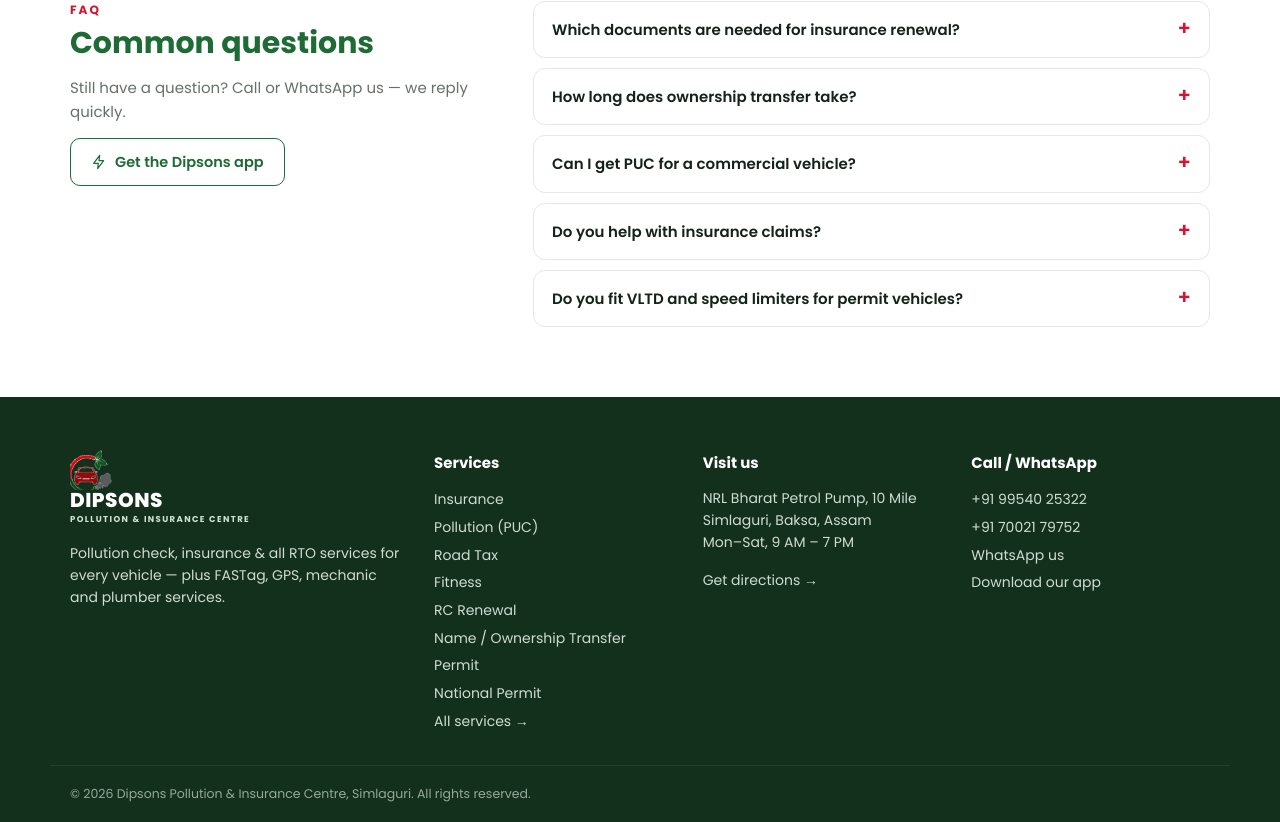
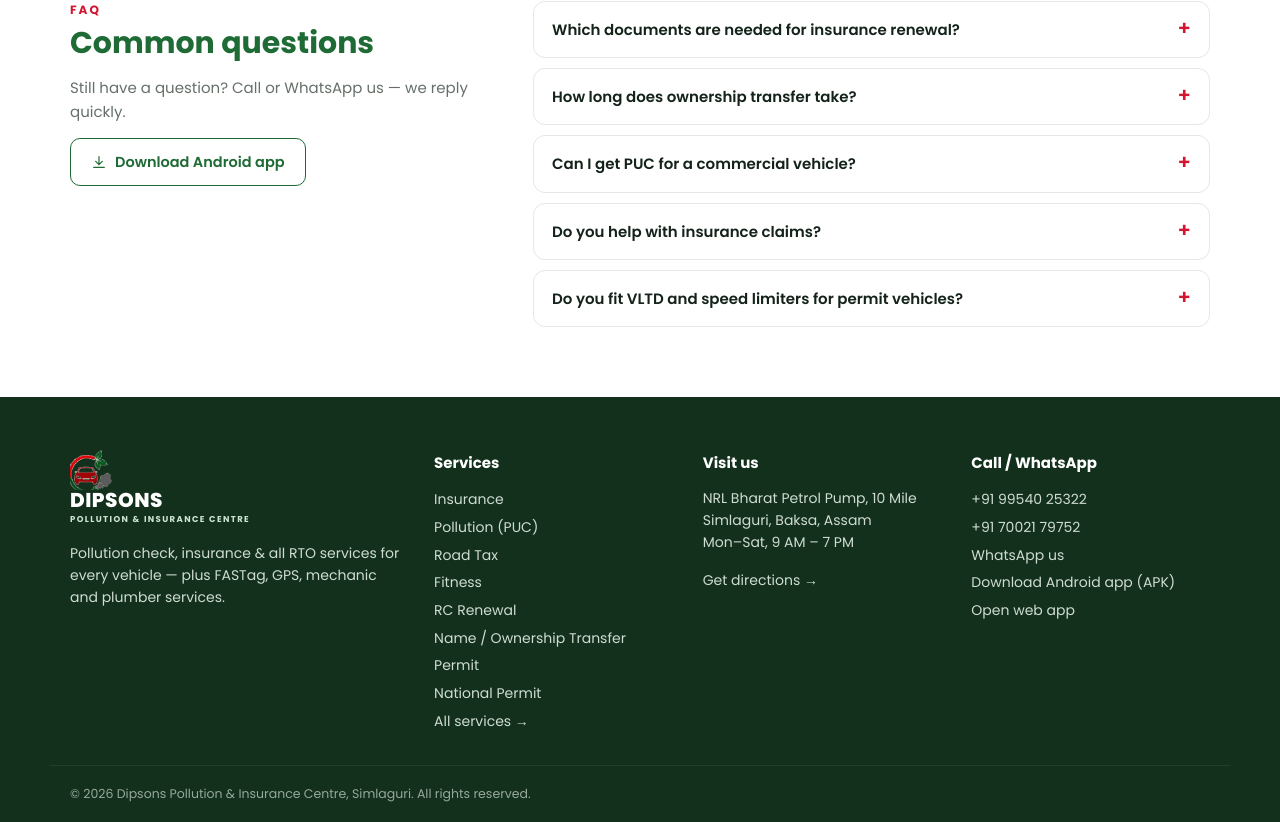
Before and after one commit to kameriyaharman/dipsons, a PHP site: page / in a window 1280 px wide. Shown: the part 3791-4613 px from the top of the page. Run offline with PHP 8.4, Linux system fonts and the light colour scheme; data that the repository does not hold is empty; some libraries are stand-ins or nearby versions.

Commit message:
Signed Android APK v1.0 + download links on website and app
Co-Authored-By: Claude Opus 5.5 <noreply@anthropic.com>
Claude-Session: https://claude.ai/code/session_01VMcH6ZYTXGvJM3wjpe6GeC

```diff
--- a/src/views/app/login.php
+++ b/src/views/app/login.php
@@ -16,6 +16,8 @@
     <button class="btn red block">Continue</button>
   </form>
   <p class="center small muted"><a href="/app/guest" class="link">Or continue as guest to send an enquiry</a></p>
+  <p class="center small muted apkdl"><a href="/downloads/Dipsons.apk" download class="link">📲 Download Android app (APK)</a></p>
+  <script>if(window.matchMedia('(display-mode: standalone)').matches||document.referrer.startsWith('android-app://'))document.querySelector('.apkdl').hidden=true</script>
 </div>
 <script>setTimeout(function(){var s=document.getElementById('splash');if(s)s.classList.add('gone')},<?= empty($_SESSION['splash_seen']) ? 1400 : 0 ?>);</script>
 <?php $_SESSION['splash_seen'] = 1; ?>
--- a/src/views/site/home.php
+++ b/src/views/site/home.php
@@ -112,7 +112,7 @@ $chips = array_slice(services_all(), 0, 8);
 <section class="sec">
   <div class="wrap faqwrap">
     <div><div class="eyebrow">FAQ</div><h2>Common questions</h2><p class="muted">Still have a question? Call or WhatsApp us — we reply quickly.</p>
-      <a class="btn btn-outline" href="/app"><?= icon('zap', 16) ?> Get the Dipsons app</a></div>
+      <a class="btn btn-outline" href="/downloads/Dipsons.apk" download><?= icon('download', 16) ?> Download Android app</a></div>
     <div class="faq">
       <?php foreach (setting_json('faq') as [$qq, $aa]): ?>
         <details><summary><?= e($qq) ?></summary><p><?= e($aa) ?></p></details>
--- a/src/views/site/layout.php
+++ b/src/views/site/layout.php
@@ -67,7 +67,8 @@ $f = flash();
       <a href="<?= tel($p1) ?>"><?= e(fmt_mobile($p1)) ?></a>
       <?php if ($p2): ?><a href="<?= tel($p2) ?>"><?= e(fmt_mobile($p2)) ?></a><?php endif; ?>
       <a href="<?= wa_link($wa) ?>" target="_blank" rel="noopener">WhatsApp us</a>
-      <a href="/app">Download our app</a>
+      <a href="/downloads/Dipsons.apk" download>Download Android app (APK)</a>
+      <a href="/app">Open web app</a>
     </div>
   </div>
   <div class="wrap copy">© <?= date('Y') ?> Dipsons Pollution &amp; Insurance Centre, Simlaguri. All rights reserved.</div>
```
Also changed, not shown: 1 other file.
